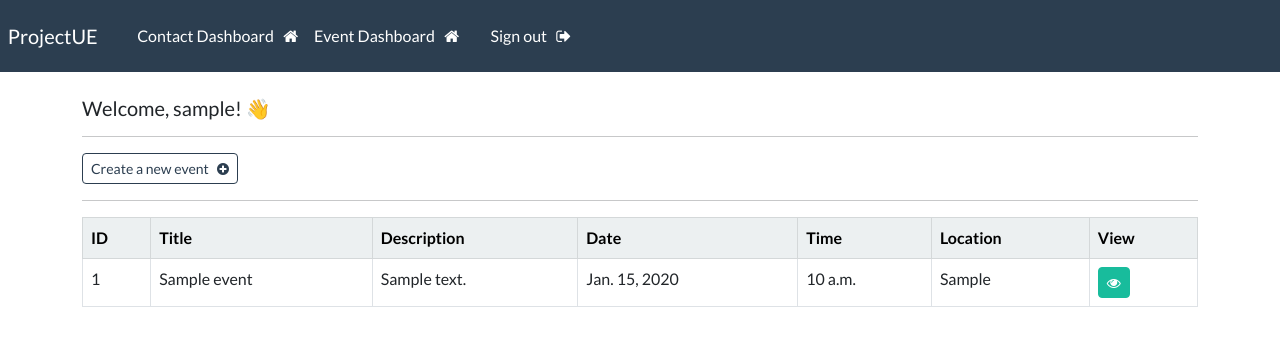
After one commit to Fractaliter/ProjectUE, a Django app: page /event_dashboard in a window 1280 px wide. The commit adds this page. Shown: the top 346 px of the page. Run offline with Django 4.2, Linux system fonts and the light colour scheme; a user stored in the database is signed in; tables that the repository leaves empty hold one stand-in row (values such as "Sample post").

Commit message:
Working Event Dashboard

```diff
--- a/crm/webapp/admin.py
+++ b/crm/webapp/admin.py
@@ -2,7 +2,7 @@ from django.contrib import admin
 
 # Register your models here.
 
-from . models import Record,Event
+from . models import Contact,Event
 
-admin.site.register(Record)
+admin.site.register(Contact)
 admin.site.register(Event)
--- a/crm/webapp/models.py
+++ b/crm/webapp/models.py
@@ -1,7 +1,7 @@
 from django.db import models
 from django.contrib.auth.models import User
 
-class Record(models.Model):
+class Contact(models.Model):
 
     creation_date = models.DateTimeField(auto_now_add=True)
     first_name = models.CharField(max_length=100)
--- /dev/null
+++ b/crm/webapp/templates/webapp/event_dashboard.html
@@ -0,0 +1,70 @@
+{% extends 'webapp/base.html' %}
+
+{% block content %}
+
+    <h5> Welcome, {{user}}! 👋 </h5>
+
+    <hr>
+
+    <a class="btn btn-outline-primary btn-sm" href="{% url 'create_event' %}">
+
+        Create a new event &nbsp; <i class="fa fa-plus-circle" aria-hidden="true"></i>
+
+    </a>
+
+    <hr>
+
+    <table class="table table-hover table-bordered">
+
+        <thead class="table-light">
+
+            <tr>
+
+                <th scope="col"> ID </th>
+                <th scope="col"> Title </th>
+                <th scope="col"> Description </th>
+                <th scope="col"> Date </th>
+                <th scope="col"> Time </th>
+                <th scope="col"> Location </th>
+
+                <th scope="col"> View </th>
+
+            </tr>
+
+        </thead>
+
+        <tbody>
+
+        {% if events %}
+
+            {% for event in events %}
+
+            <tr>
+
+                <td> {{event.id}} </td>
+
+                <td> {{event.title}} </td>
+
+                <td> {{event.description}} </td>
+
+                <td> {{event.date}} </td>
+                <td> {{event.time}} </td>
+                <td> {{event.location}} </td>
+
+                <td> <a class="btn btn-success btn-sm" href="{% url 'event_detail' event.id %}"> <i class="fa fa-eye" aria-hidden="true"></i> </a> </td>
+
+            </tr>
+
+            {% endfor %}
+
+        {% endif %}
+
+
+
+        </tbody>
+
+
+    </table>
+
+
+{% endblock %}
--- a/crm/webapp/templates/webapp/navbar.html
+++ b/crm/webapp/templates/webapp/navbar.html
@@ -34,7 +34,13 @@
 
             <li class="nav-item">
 
-              <a class="nav-link" href="{% url 'dashboard' %}">Dashboard &nbsp; <i class="fa fa-home" aria-hidden="true"></i> </a>
+              <a class="nav-link" href="{% url 'contact_dashboard' %}">Contact Dashboard &nbsp; <i class="fa fa-home" aria-hidden="true"></i> </a>
+
+            </li>
+
+            <li class="nav-item">
+
+              <a class="nav-link" href="{% url 'event_dashboard' %}">Event Dashboard &nbsp; <i class="fa fa-home" aria-hidden="true"></i> </a>
 
             </li>
 
--- a/crm/webapp/templates/webapp/update-record.html
+++ b/crm/webapp/templates/webapp/update-contact.html
@@ -9,9 +9,9 @@
 
     <div class="container bg-light shadow-md p-5 form-layout">
 
-        <h3> Update record </h3>
+        <h3> Update contact </h3>
 
-        <h6> Update your record down below. </h6>
+        <h6> Update your contact down below. </h6>
 
         <hr>
         <br>
@@ -55,7 +55,7 @@
 
             <button type="submit" class="btn btn-info">
 
-                Update record &nbsp; <i class="fa fa-plus" aria-hidden="true"></i>
+                Update contact &nbsp; <i class="fa fa-plus" aria-hidden="true"></i>
 
             </button>
 
--- a/crm/webapp/urls.py
+++ b/crm/webapp/urls.py
@@ -13,18 +13,15 @@ urlpatterns = [
 
     path('user-logout', views.user_logout, name="user-logout"),
 
-    # CRUD
+    # CONTACT CRUD
 
-    path('dashboard', views.dashboard, name="dashboard"),
+    path('contact_dashboard', views.contact_dashboard, name="contact_dashboard"),
+    path('create-contact', views.create_contact, name="create-contact"),
+    path('update-contact/<int:pk>', views.update_contact, name='update-contact'),
+    path('contact/<int:pk>', views.singular_contact, name="contact"),
+    path('delete-contact/<int:pk>', views.delete_contact, name="delete-contact"),
 
-    path('create-record', views.create_record, name="create-record"),
-
-    path('update-record/<int:pk>', views.update_record, name='update-record'),
-
-    path('record/<int:pk>', views.singular_record, name="record"),
-
-    path('delete-record/<int:pk>', views.delete_record, name="delete-record"),
-
+    path('event_dashboard', views.event_dashboard, name="event_dashboard"),
     path('event_list', views.event_list, name='event_list'),
     path('event/<int:event_id>/', views.event_detail, name='event_detail'),
     path('create_event/', views.create_event, name='create_event'),
--- a/crm/webapp/views.py
+++ b/crm/webapp/views.py
@@ -1,12 +1,12 @@
 from django.shortcuts import render, redirect, get_object_or_404
-from .forms import CreateUserForm, LoginForm, CreateRecordForm, UpdateRecordForm,EventForm
+from .forms import CreateUserForm, LoginForm, CreateContactForm, UpdateContactForm,EventForm
 
 from django.contrib.auth.models import auth
 from django.contrib.auth import authenticate
 
 from django.contrib.auth.decorators import login_required
 
-from .models import Record,Event, Attendee
+from .models import Contact,Event, Attendee
 
 from django.contrib import messages
 
@@ -63,97 +63,108 @@ def my_login(request):
 
                 auth.login(request, user)
 
-                return redirect("dashboard")
+                return redirect("contact_dashboard")
 
     context = {'form':form}
 
     return render(request, 'webapp/my-login.html', context=context)
 
 
-# - Dashboard
+# - Contact Dashboard
 
 @login_required(login_url='my-login')
-def dashboard(request):
+def contact_dashboard(request):
 
-    my_records = Record.objects.all()
+    my_contacts = Contact.objects.all()
 
-    context = {'records': my_records}
+    context = {'contacts': my_contacts}
 
-    return render(request, 'webapp/dashboard.html', context=context)
+    return render(request, 'webapp/contact_dashboard.html', context=context)
+
+# - Event Dashboard
+
+@login_required(login_url='my-login')
+def event_dashboard(request):
+
+    my_events = Event.objects.all()
+
+    context = {'events': my_events}
+
+    return render(request, 'webapp/event_dashboard.html', context=context)
 
 
-# - Create a record
+# - Create a contact
 
 @login_required(login_url='my-login')
-def create_record(request):
+def create_contact(request):
 
-    form = CreateRecordForm()
+    form = CreateContactForm()
 
     if request.method == "POST":
 
-        form = CreateRecordForm(request.POST)
+        form = CreateContactForm(request.POST)
 
         if form.is_valid():
 
             form.save()
 
-            messages.success(request, "Your record was created!")
+            messages.success(request, "Your contact was created!")
 
             return redirect("dashboard")
 
     context = {'form': form}
 
-    return render(request, 'webapp/create-record.html', context=context)
+    return render(request, 'webapp/create-contact.html', context=context)
 
 
-# - Update a record
+# - Update a contact
 
 @login_required(login_url='my-login')
-def update_record(request, pk):
+def update_contact(request, pk):
 
-    record = Record.objects.get(id=pk)
+    contact = Contact.objects.get(id=pk)
 
-    form = UpdateRecordForm(instance=record)
+    form = UpdateContactForm(instance=contact)
 
     if request.method == 'POST':
 
-        form = UpdateRecordForm(request.POST, instance=record)
+        form = UpdateContactForm(request.POST, instance=contact)
 
         if form.is_valid():
 
             form.save()
 
-            messages.success(request, "Your record was updated!")
+            messages.success(request, "Your contact was updated!")
 
-            return redirect("dashboard")
+            return redirect("contact_dashboard")
 
     context = {'form':form}
 
-    return render(request, 'webapp/update-record.html', context=context)
+    return render(request, 'webapp/update-contact.html', context=context)
 
 
-# - Read / View a singular record
+# - Read / View a singular contact
 
 @login_required(login_url='my-login')
-def singular_record(request, pk):
+def singular_contact(request, pk):
 
-    all_records = Record.objects.get(id=pk)
+    all_contacts = Contact.objects.get(id=pk)
 
-    context = {'record':all_records}
+    context = {'contact':all_contacts}
 
-    return render(request, 'webapp/view-record.html', context=context)
+    return render(request, 'webapp/view-contact.html', context=context)
 
 
-# - Delete a record
+# - Delete a contact
 
 @login_required(login_url='my-login')
-def delete_record(request, pk):
+def delete_contact(request, pk):
 
-    record = Record.objects.get(id=pk)
+    contact = Contact.objects.get(id=pk)
 
-    record.delete()
+    contact.delete()
 
-    messages.success(request, "Your record was deleted!")
+    messages.success(request, "Your contact was deleted!")
 
     return redirect("dashboard")
 
@@ -190,6 +201,7 @@ def create_event(request):
     else:
         form = EventForm()
     return render(request, 'webapp/event_form.html', {'form': form})
+
 @login_required
 def register_event(request, event_id):
     event = get_object_or_404(Event, pk=event_id)
```
Also changed, not shown: crm/webapp/forms.py (+7 -7 lines), crm/webapp/templates/webapp/contact_dashboard.html (renamed from crm/webapp/templates/webapp/dashboard.html, +14 -15 lines), crm/webapp/templates/webapp/create-contact.html (renamed from crm/webapp/templates/webapp/create-record.html, +4 -4 lines), crm/webapp/templates/webapp/create_event.html (added, +67 -0 lines), crm/webapp/templates/webapp/view-contact.html (added, +54 -0 lines), crm/webapp/templates/webapp/view-record.html (deleted, +0 -54 lines), crm/webapp/migrations/0003_rename_record_contact.py (added).
